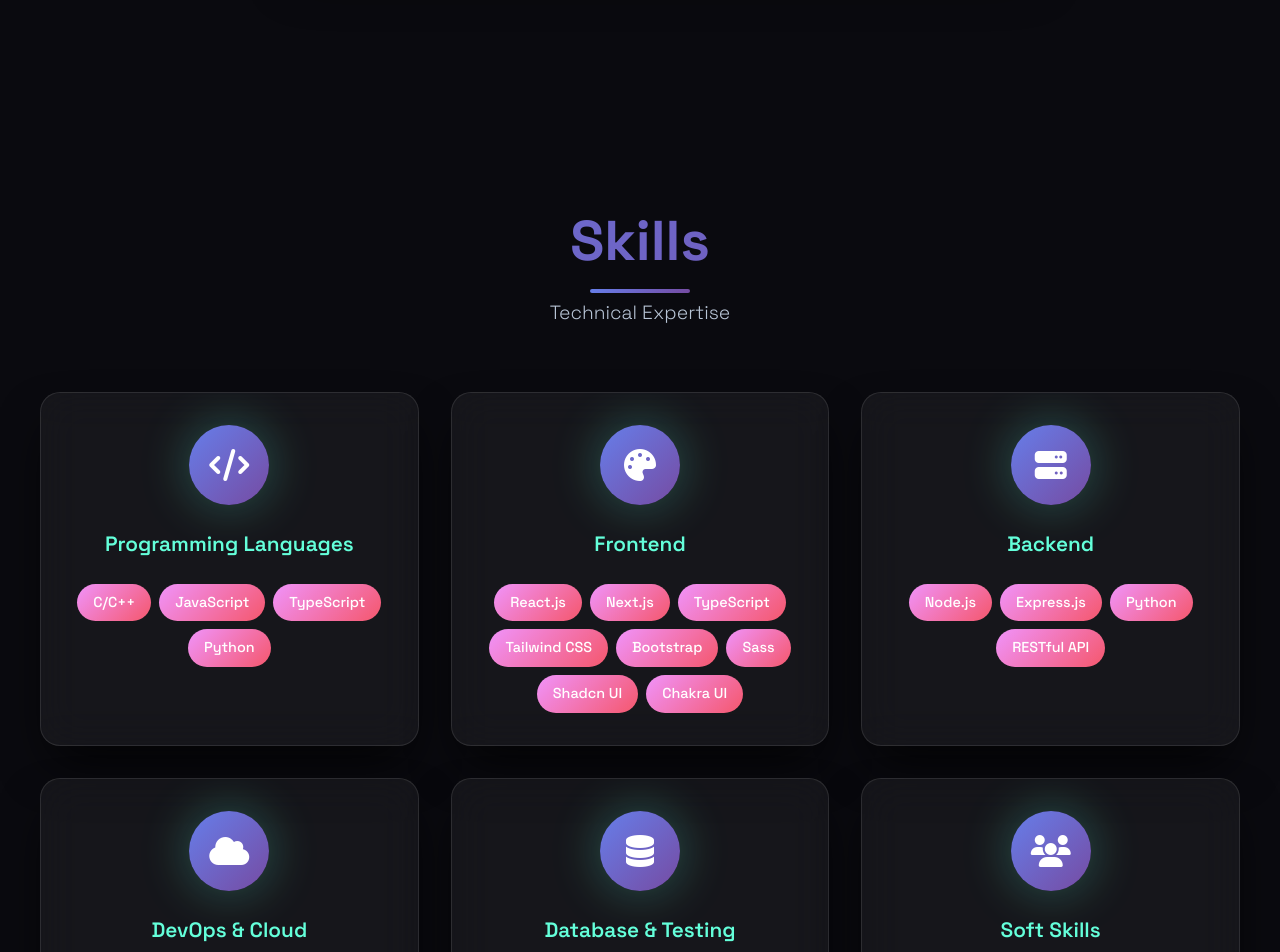
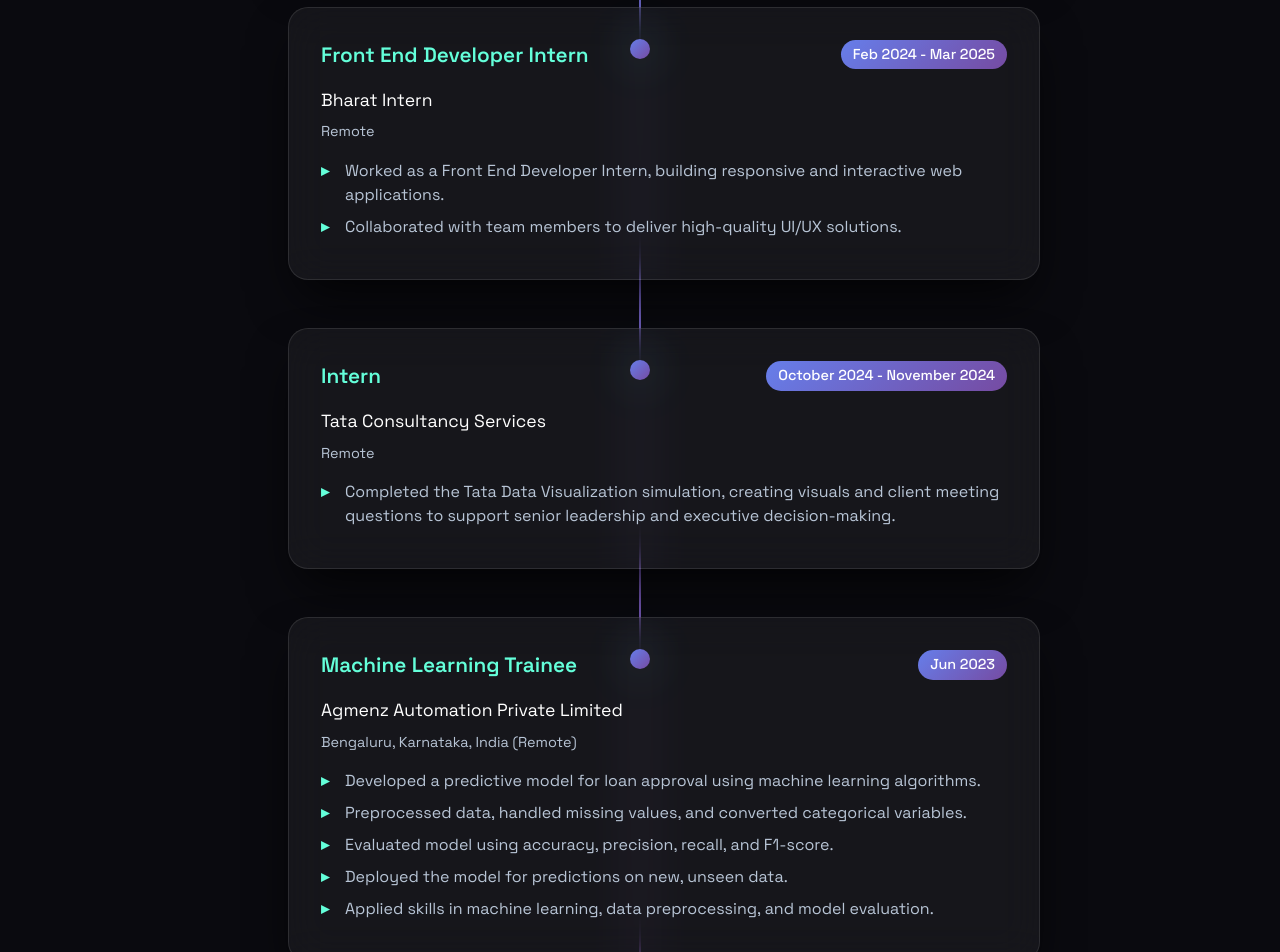
Before and after one commit to harsh-bablani/Portfolio, a React (Vite) app in the folder project/: page / in a window 1280 px wide. Shown: the part 2880-3832 px from the top of the page. Built offline with nearby package versions, Linux system fonts and the light colour scheme.

Commit message:
experience

```diff
--- a/project/src/App.tsx
+++ b/project/src/App.tsx
@@ -333,6 +333,65 @@
                       user engagement and providing a seamless booking experience.</li>
                     <li>Integrated payment gateways and booking systems for enhanced user experience.</li>
                     <li>Optimized website performance resulting in 40% faster load times.</li>
+                  </ul>
+                </div>
+              </div>
+            </div>
+
+            <div className="experience-item">
+              <div className="experience-dot"></div>
+              <div className="experience-card">
+                <div className="card-glow"></div>
+                <div className="experience-content">
+                  <div className="experience-header">
+                    <h3>Front End Developer Intern</h3>
+                    <span className="duration">Feb 2024 - Mar 2025</span>
+                  </div>
+                  <h4>Bharat Intern</h4>
+                  <p className="location">Remote</p>
+                  <ul className="experience-details">
+                    <li>Worked as a Front End Developer Intern, building responsive and interactive web applications.</li>
+                    <li>Collaborated with team members to deliver high-quality UI/UX solutions.</li>
+                  </ul>
+                </div>
+              </div>
+            </div>
+
+            <div className="experience-item">
+              <div className="experience-dot"></div>
+              <div className="experience-card">
+                <div className="card-glow"></div>
+                <div className="experience-content">
+                  <div className="experience-header">
+                    <h3>Intern</h3>
+                    <span className="duration">October 2024 - November 2024</span>
+                  </div>
+                  <h4>Tata Consultancy Services</h4>
+                  <p className="location">Remote</p>
+                  <ul className="experience-details">
+                    <li>Completed the Tata Data Visualization simulation, creating visuals and client meeting questions to support senior leadership and executive decision-making.</li>
+                  </ul>
+                </div>
+              </div>
+            </div>
+
+            <div className="experience-item">
+              <div className="experience-dot"></div>
+              <div className="experience-card">
+                <div className="card-glow"></div>
+                <div className="experience-content">
+                  <div className="experience-header">
+                    <h3>Machine Learning Trainee</h3>
+                    <span className="duration">Jun 2023</span>
+                  </div>
+                  <h4>Agmenz Automation Private Limited</h4>
+                  <p className="location">Bengaluru, Karnataka, India (Remote)</p>
+                  <ul className="experience-details">
+                    <li>Developed a predictive model for loan approval using machine learning algorithms.</li>
+                    <li>Preprocessed data, handled missing values, and converted categorical variables.</li>
+                    <li>Evaluated model using accuracy, precision, recall, and F1-score.</li>
+                    <li>Deployed the model for predictions on new, unseen data.</li>
+                    <li>Applied skills in machine learning, data preprocessing, and model evaluation.</li>
                   </ul>
                 </div>
               </div>
```
